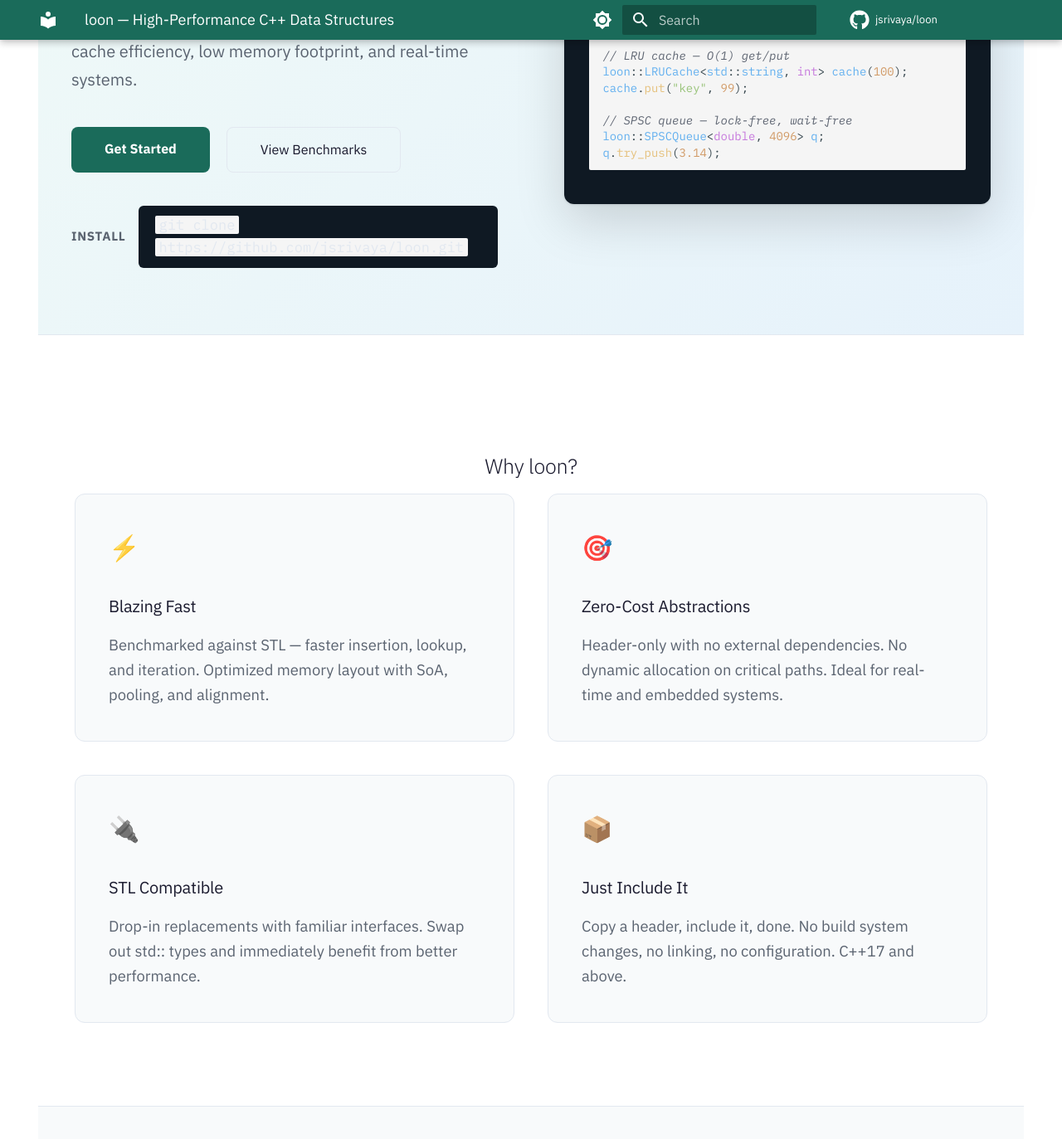
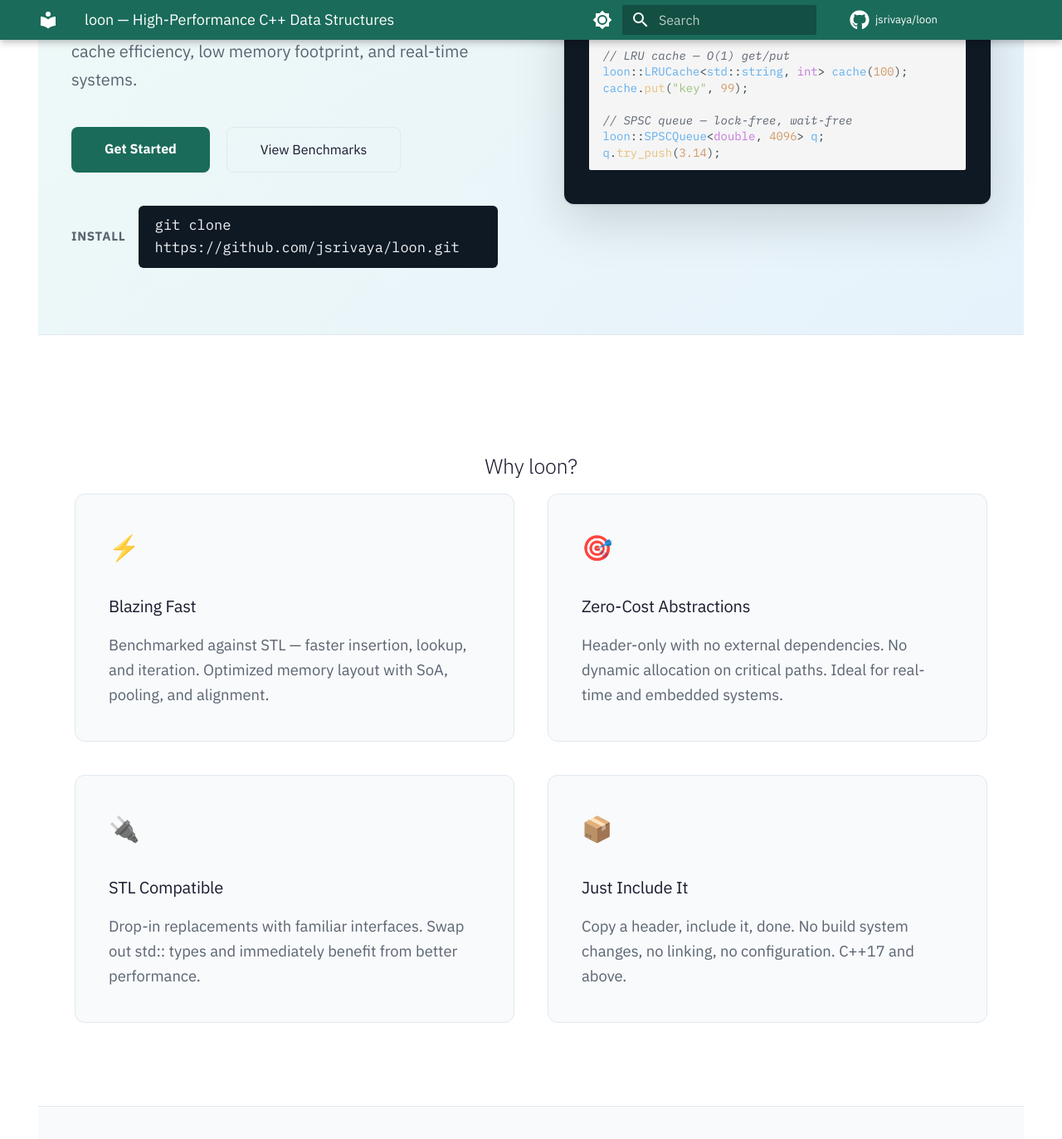
Before and after one commit to jsrivaya/loon, an MkDocs documentation site: the page built from docs-src/index.md, in a window 1280 px wide and 1400 px high, scrolled down 486 px. Shown: the top 1373 px of the window at 83% size. Built offline with MkDocs 1.6.1 and Material for MkDocs 9.7.7, drawn with Linux system fonts in a browser that asks for light colours; comment, search, counter and statistics services are not loaded.

Commit message:
Change code text color and styling in extra.css (#80)
Updated code styling for install code in hero section.

```diff
--- a/docs-src/stylesheets/extra.css
+++ b/docs-src/stylesheets/extra.css
@@ -183,7 +183,10 @@
 .loon-hero__install-code code {
   font-family: "IBM Plex Mono", monospace;
   font-size: 0.85rem;
-  color: var(--loon-code-text);
+  color: #f0f4f8 !important;
+  background: transparent !important;
+  border: none !important;
+  padding: 0 !important;
 }
 
 /* -- Code Window in Hero -- */
```
